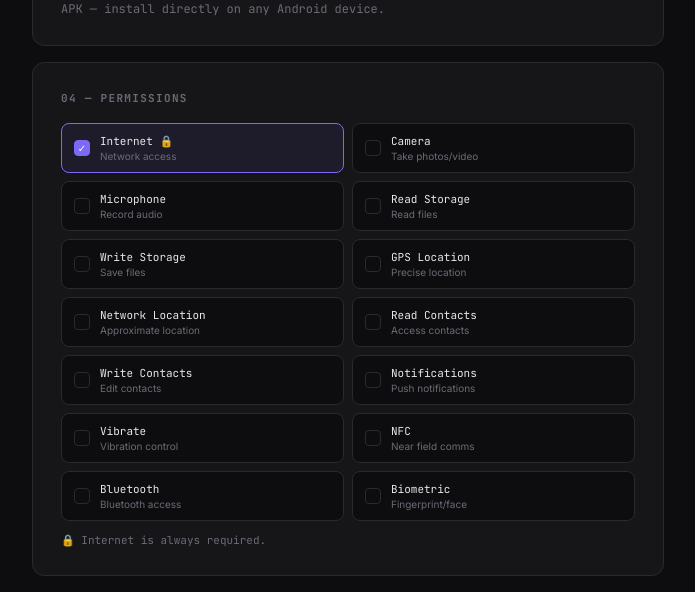
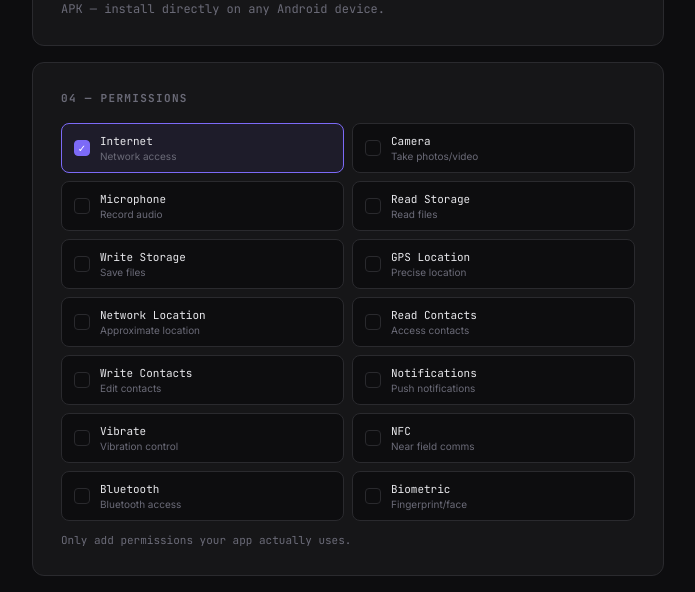
Before and after one commit to H3cker01/html2apk-web, a Next.js app: page / in a window 1280 px wide. Shown: the part 960-1552 px from the top of the page, without its empty margins (292-987 px from the left). Built offline with nearby package versions, Linux system fonts and the light colour scheme.

Commit message:
fix: make internet permission toggleable

```diff
--- a/pages/index.js
+++ b/pages/index.js
@@ -309,21 +309,20 @@ export default function Home() {
             ].map(p => {
               const active = permissions.includes(p.id);
               const toggle = () => {
-                if (p.id === 'internet') return; // always required
                 setPermissions(prev => active ? prev.filter(x => x !== p.id) : [...prev, p.id]);
               };
               return (
                 <div key={p.id} className={`perm-item ${active?'active':''}`} onClick={toggle}>
                   <div className="perm-check">{active && <span style={{color:'#fff',fontSize:10}}>✓</span>}</div>
                   <div>
-                    <div className="perm-label">{p.label}{p.id==='internet'?' 🔒':''}</div>
+                    <div className="perm-label">{p.label}</div>
                     <div className="perm-desc">{p.desc}</div>
                   </div>
                 </div>
               );
             })}
           </div>
-          <p style={{fontSize:11,color:'var(--muted)',fontFamily:'var(--mono)',marginTop:12}}>🔒 Internet is always required.</p>
+          <p style={{fontSize:11,color:'var(--muted)',fontFamily:'var(--mono)',marginTop:12}}>Only add permissions your app actually uses.</p>
         </div>
 
         {/* 05 Signing */}
```
